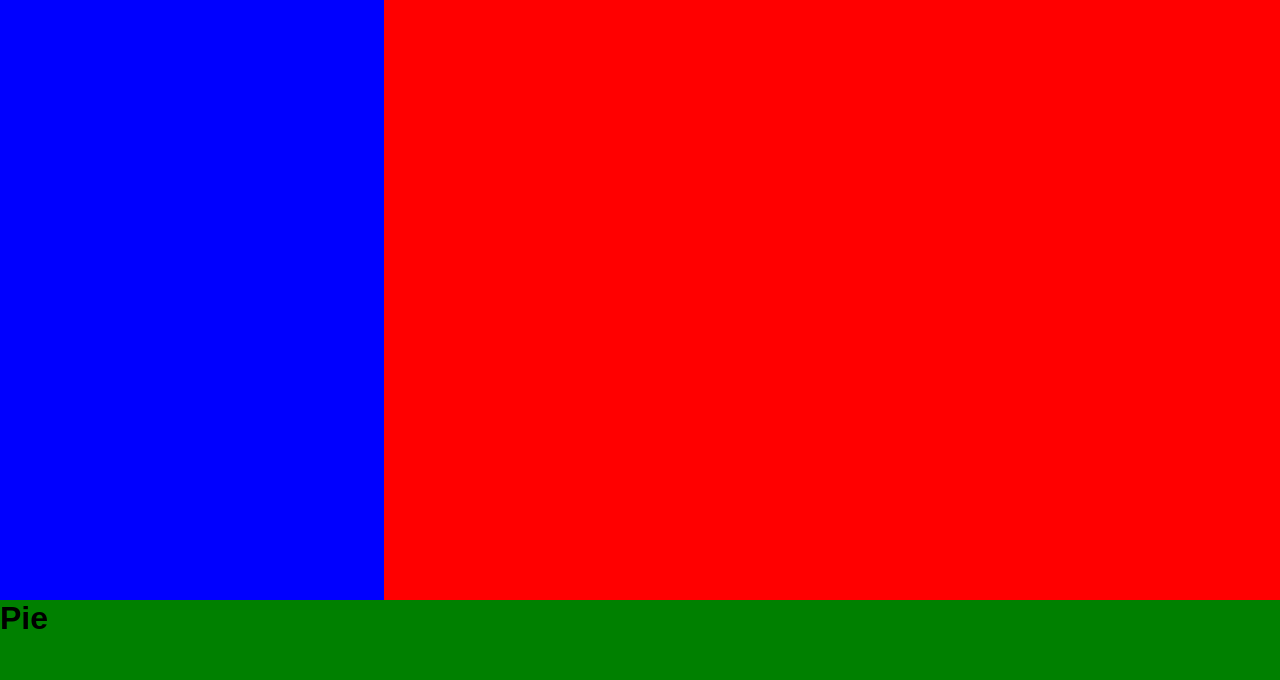
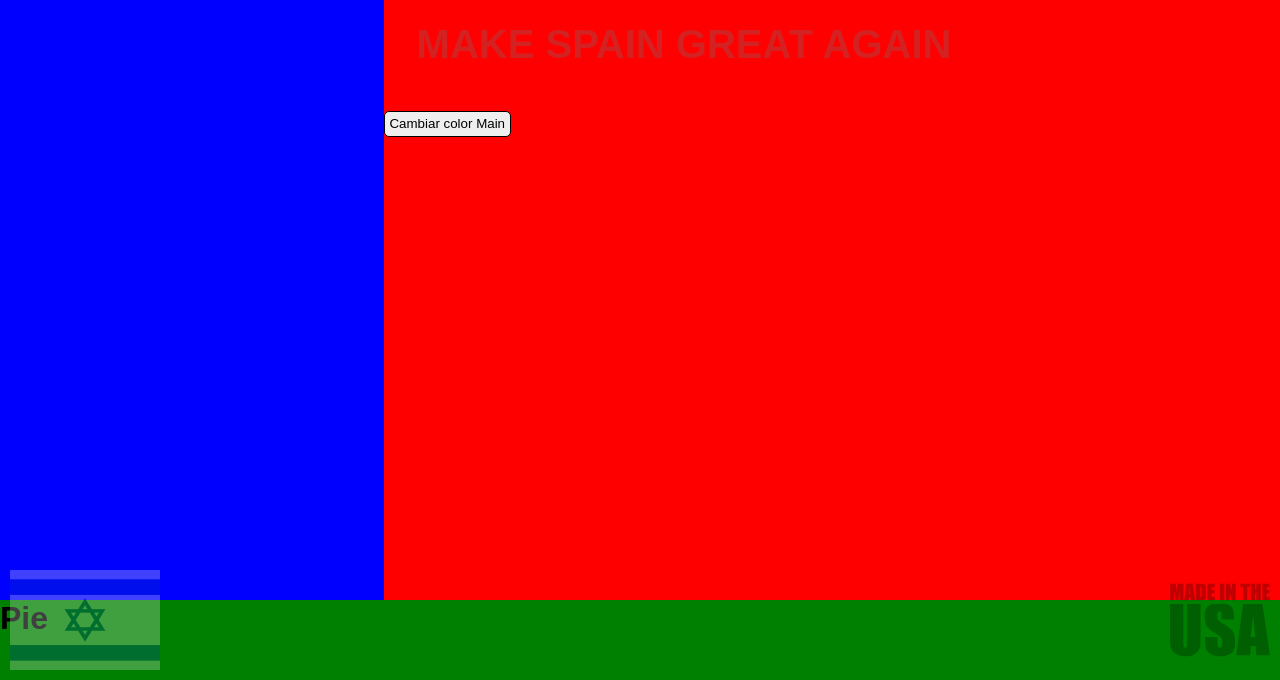
Before and after one commit to jruisot1903-daw/DWEC-2.0, a plain HTML site: page Ejercicios/Pruebas/Prueba1/Index.html in a window 1280 px wide. Shown: the part 120-800 px from the top of the page. Drawn offline with Linux system fonts and the light colour scheme.

Commit message:
Prueba 1

```diff
--- a/Ejercicios/Pruebas/Prueba1/Index.html
+++ b/Ejercicios/Pruebas/Prueba1/Index.html
@@ -1,5 +1,6 @@
 <!DOCTYPE html>
 <html lang="es">
+
 <head>
     <meta charset="UTF-8">
     <meta name="viewport" content="width=device-width, initial-scale=1.0">
@@ -7,18 +8,30 @@
     <link rel="stylesheet" href="./css/style.css">
     <script src="./js/main.js" defer></script>
 </head>
+
 <body>
     <header>
         <h1>HEADER</h1>
     </header>
     <aside>
         <h1>Panel lateral</h1>
+
     </aside>
     <main id="main">
         <h1>Panel principal</h1>
+        <img id="usa" src="./1344789.svg" alt="">
+        <img id="israel" src="./Flag_of_Israel.svg.webp" alt="">
+        <svg width="600" height="100" xmlns="http://www.w3.org/2000/svg">
+            <text x="50%" y="50%" font-family="Arial, sans-serif" font-size="40" font-weight="bold" fill="#D42121"
+                text-anchor="middle" alignment-baseline="middle">
+                MAKE SPAIN GREAT AGAIN
+            </text>
+        </svg>
+        <br>
     </main>
     <footer>
         <h1>Pie</h1>
     </footer>
 </body>
+
 </html>
--- a/Ejercicios/Pruebas/Prueba1/css/style.css
+++ b/Ejercicios/Pruebas/Prueba1/css/style.css
@@ -36,3 +36,21 @@ footer{
     height: 10%;
     background-color: green;
 }
+
+#usa{
+    position: absolute;
+    bottom: 10px;
+    right: 10px;
+    opacity: 0.25;
+    width: 100px;
+    height: 100px;
+}
+
+#israel{
+    position: absolute;
+    bottom: 10px;
+    left: 10px;
+    opacity: 0.25;
+    width: 150px;
+    height: 100px;
+}
--- a/Ejercicios/Pruebas/Prueba1/js/main.js
+++ b/Ejercicios/Pruebas/Prueba1/js/main.js
@@ -1 +1,28 @@
 const mainHTML = document.getElementById("main");
+
+    const btnColor = document.createElement("button");
+
+    btnColor.innerHTML = "Cambiar color Main";
+    btnColor.style.borderRadius = "5px";
+    btnColor.style.border = "1px solid black";
+    btnColor.style.padding = "0.5%";
+    btnColor.style.marginTop = "10px";
+
+
+    mainHTML.appendChild(btnColor);
+
+    btnColor.addEventListener("click", function (){
+
+        var randomColor = Math.floor(Math.random()*16777215).toString(16);
+        mainHTML.style.backgroundColor = "#" + randomColor;
+
+    })
+
+    btnColor.addEventListener("mouseover", function(){
+        btnColor.style.opacity = "0.5";
+    })
+
+    btnColor.addEventListener("mouseout", function(){
+        btnColor.style.opacity = "1";
+
+    })
```
Also changed, not shown: Ejercicios/Pruebas/Prueba1/1344789.svg (added), Ejercicios/Pruebas/Prueba1/Flag_of_Israel.svg.webp (added).
